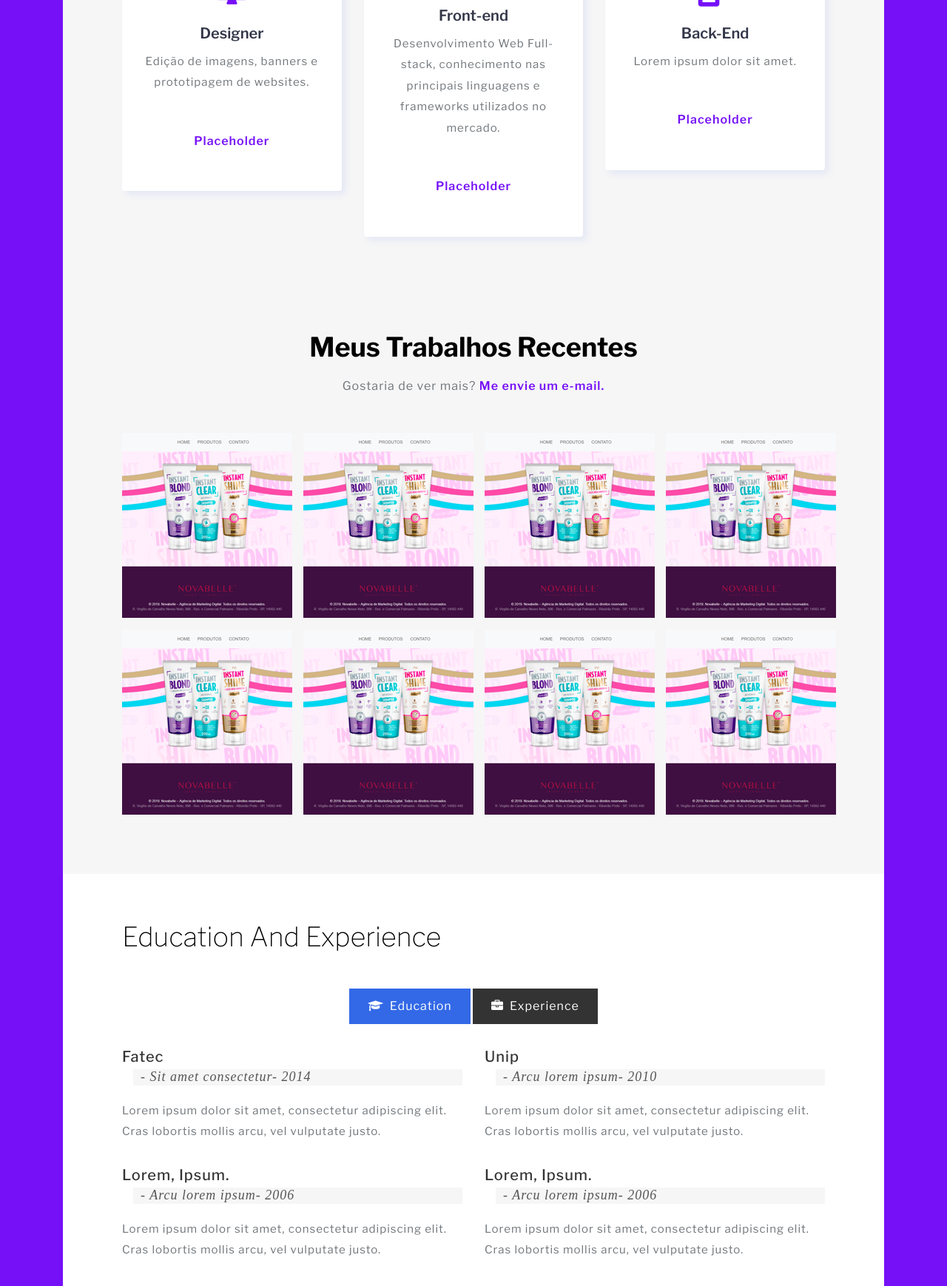
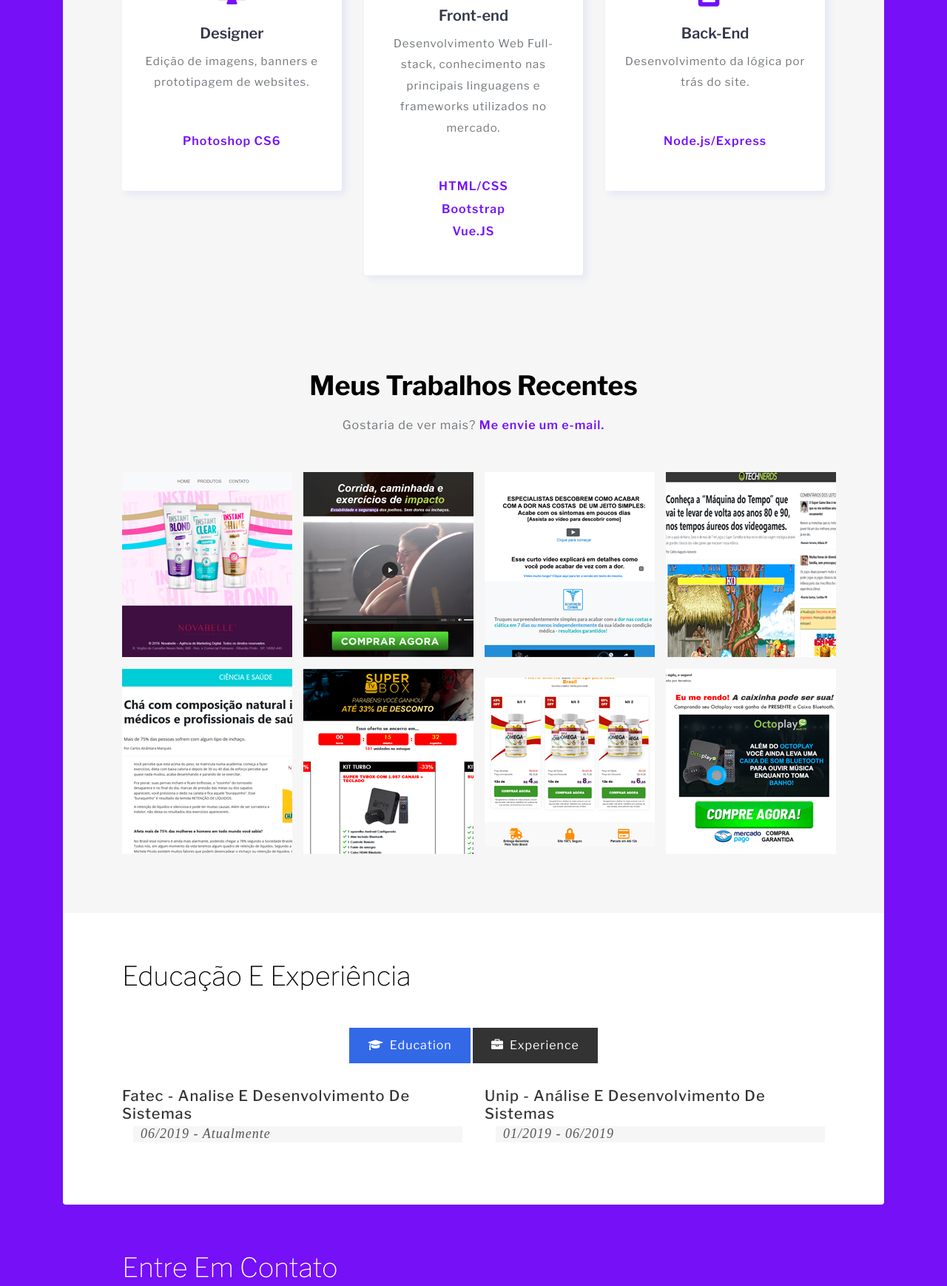
Before and after one commit to Gabrielncosta/Portfolio, a plain HTML site: page index.html in a window 1280 px wide. Shown: the part 607-2345 px from the top of the page at 74% size. Drawn offline with nearby package versions, Linux system fonts and the light colour scheme.

Commit message:
Add files via upload

```diff
--- a/css/style.css
+++ b/css/style.css
@@ -526,6 +526,11 @@ h2.heading span,h3.heading span {
 .service-in .card .fa {
     font-size: 2.5em;
     color: #7510F7;
+}
+
+.color {
+    color: #7510F7;
+    font-weight: 600;
 }
 
 .has-text {
--- a/index.html
+++ b/index.html
@@ -123,7 +123,7 @@
                     <span class="fa fa-desktop mb-4"></span>
                     <h5 class="card-title">Designer</h5>
                     <p class="card-text">Edição de imagens, banners e prototipagem de websites.</p>
-                    <p class="list-title has-text">Placeholder</p>
+                    <p class="list-title has-text">Photoshop CS6</p>
                   </div>
                 </div>
               </div>
@@ -133,7 +133,9 @@
                     <span><img class="is-skill-icon mb-4 img-fluid" src="./images/front-end.svg"></span>
                     <h5 class="card-title ">Front-end</h5>
                     <p class="card-text">Desenvolvimento Web Full-stack, conhecimento nas principais linguagens e frameworks utilizados no mercado.</p>
-                    <p class="list-title has-text">Placeholder</p>
+                    <p class="list-title has-text" style="margin-bottom: 0px;">HTML/CSS</p>
+                    <p class="color">Bootstrap</p>
+                    <p class="color">Vue.JS</p>
                   </div>
                 </div>
               </div>
@@ -142,8 +144,8 @@
                   <div class="card-body">
                     <span class="fa fa-window-restore mb-4"></span>
                     <h5 class="card-title">Back-End</h5>
-                    <p class="card-text">Lorem ipsum dolor sit amet.</p>
-                    <p class="list-title has-text">Placeholder</p>
+                    <p class="card-text">Desenvolvimento da lógica por trás do site.</p>
+                    <p class="list-title has-text">Node.js/Express</p>
                   </div>
                 </div>
               </div>
@@ -211,28 +213,28 @@
             <p class="text-center mb-5 font-weight-normal">Gostaria de ver mais? <a href="mailto:gabrielncosta208@gmail.com" class="has-text">Me envie um e-mail.</a></p>
             <div class="row news-grids text-center">
               <div class="col-md-3 col-6 gal-img">
-                <a href="#gal1"><img src="images/novabelle2.png" alt="news image" class="img-fluid"></a>
+                <a href="https://novabelle.com.br/" target="_blank"><img src="images/novabelle2.png" alt="news image" class="img-fluid"></a>
               </div>
               <div class="col-md-3 col-6 gal-img">
-                <a href="#gal1"><img src="images/novabelle2.png" alt="news image" class="img-fluid"></a>
+                <a href="https://gabrielncosta.github.io/warmfit/"><img src="images/warmfit.png" alt="news image" class="img-fluid"></a>
               </div>
               <div class="col-md-3 col-6 gal-img">
-                <a href="#gal1"><img src="images/novabelle2.png" alt="news image" class="img-fluid"></a>
+                <a href="https://gabrielncosta.github.io/recupera-oespinhal/#"><img src="images/dornascostas.png" alt="news image" class="img-fluid"></a>
               </div>
               <div class="col-md-3 col-6 gal-img">
-                <a href="#gal1"><img src="images/novabelle2.png" alt="news image" class="img-fluid"></a>
+                <a href="https://supergamebox.com.br/noticias/adv3/"><img src="images/technerds.png" alt="news image" class="img-fluid"></a>
               </div>
               <div class="col-md-3 col-6 gal-img">
-                <a href="#gal5"><img src="images/novabelle2.png" alt="news image" class="img-fluid"></a>
+                <a href="https://gabrielncosta.github.io/noticiastea/"><img src="images/tea.png" alt="news image" class="img-fluid"></a>
               </div>
               <div class="col-md-3 col-6 gal-img">
-                <a href="#gal5"><img src="images/novabelle2.png" alt="news image" class="img-fluid"></a>
+                <a href="https://gabrielncosta.github.io/tvboxpromo/"><img src="images/tvbox.png" alt="news image" class="img-fluid"></a>
               </div>
               <div class="col-md-3 col-6 gal-img">
-                <a href="#gal5"><img src="images/novabelle2.png" alt="news image" class="img-fluid"></a>
+                <a href="https://gabrielncosta.github.io/omega369/"><img src="images/omeg369.png" alt="news image" class="img-fluid"></a>
               </div>
               <div class="col-md-3 col-6 gal-img">
-                <a href="#gal5"><img src="images/novabelle2.png" alt="news image" class="img-fluid"></a>
+                <a href="https://octoplayoficial.com/promocoes/redirect3/?src=undefined-depoimentos-redirect2-redirect3"><img src="images/redirect.png" alt="news image" class="img-fluid"></a>
               </div>
             </div>
           </div>
@@ -242,7 +244,7 @@
         <!-- tabs -->
         <section class="edu-exp" id="edu-exp">
           <div class="inner-sec">
-            <h3 class="heading text-capitalize mb-md-5 mb-4">Education and Experience <span></span></h3>
+            <h3 class="heading text-capitalize mb-md-5 mb-4">Educação e Experiência <span></span></h3>
             <div class="edu-exp-grids">
               <div class="tab-main text-center">
                 <input id="tab1" type="radio" name="tabs" class="w3pvt-sm" checked>
@@ -252,18 +254,18 @@
                 <section id="content1">
                   <div class="row text-left">
                     <div class="col-lg-6 inner-w3pvt-wrap">
-                      <h4>Fatec</h4>
-                      <h6>- Sit amet consectetur- 2014</h6>
-                      <p>Lorem ipsum dolor sit amet, consectetur adipiscing elit. Cras lobortis mollis arcu, vel
-                        vulputate justo.</p>
+                      <h4>Fatec - Analise e Desenvolvimento de Sistemas</h4>
+                      <h6>06/2019 - Atualmente</h6>
+                      <!-- <p>Lorem ipsum dolor sit amet, consectetur adipiscing elit. Cras lobortis mollis arcu, vel
+                        vulputate justo.</p> -->
                     </div>
                     <div class="col-lg-6 inner-w3pvt-wrap">
-                      <h4>Unip</h4>
-                      <h6>- Arcu lorem ipsum- 2010</h6>
-                      <p>Lorem ipsum dolor sit amet, consectetur adipiscing elit. Cras lobortis mollis arcu, vel
-                        vulputate justo.</p>
+                      <h4>Unip - Análise e Desenvolvimento de Sistemas</h4>
+                      <h6>01/2019 - 06/2019</h6>
+                      <!-- <p>Lorem ipsum dolor sit amet, consectetur adipiscing elit. Cras lobortis mollis arcu, vel
+                        vulputate justo.</p> -->
                     </div>
-                    <div class="col-lg-6 inner-w3pvt-wrap">
+                   <!-- <div class="col-lg-6 inner-w3pvt-wrap">
                       <h4>Lorem, ipsum.</h4>
                       <h6>- Arcu lorem ipsum- 2006</h6>
                       <p>Lorem ipsum dolor sit amet, consectetur adipiscing elit. Cras lobortis mollis arcu, vel
@@ -274,7 +276,7 @@
                       <h6>- Arcu lorem ipsum- 2006</h6>
                       <p>Lorem ipsum dolor sit amet, consectetur adipiscing elit. Cras lobortis mollis arcu, vel
                         vulputate justo.</p>
-                    </div>
+                    </div> -->
                   </div>
                 </section>
                 <section id="content2">
@@ -291,7 +293,7 @@
                       <p>Lorem ipsum dolor sit amet, consectetur adipiscing elit. Cras lobortis mollis arcu, vel
                         vulputate justo.</p>
                     </div>
-                    <div class="col-lg-6 inner-w3pvt-wrap">
+              <!--       <div class="col-lg-6 inner-w3pvt-wrap">
                       <h4>Web Designer</h4>
                       <h6> - 2010-2014 at consectetur</h6>
                       <p>Lorem ipsum dolor sit amet, consectetur adipiscing elit. Cras lobortis mollis arcu, vel
@@ -302,7 +304,7 @@
                       <h6> - 2010-2014 at consectetur</h6>
                       <p>Lorem ipsum dolor sit amet, consectetur adipiscing elit. Cras lobortis mollis arcu, vel
                         vulputate justo.</p>
-                    </div>
+                    </div> -->
                   </div>
                 </section>
               </div>
@@ -316,7 +318,7 @@
       <!-- contact -->
       <section class="contact" id="contact">
         <div class="inner-sec">
-          <h3 class="heading text-capitalize mb-4">Get In Touch <span></span></h3>
+          <h3 class="heading text-capitalize mb-4">Entre em contato <span></span></h3>
           <form name="contact-form" class="contact-form" method="post" action="#">
             <div class="row">
               <div class="col-md-6 con-gd">
```
Also changed, not shown: images/dornascostas.png (added), images/octoplay.png (added), images/omeg369.png (added), images/redirect.png (added), images/tea.png (added), images/technerds.png (added), images/tvbox.png (added), images/warmfit.png (added).
